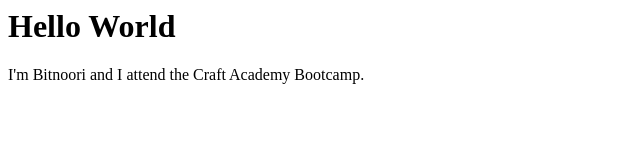
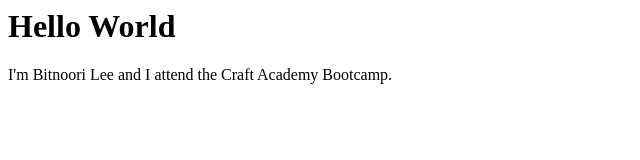
Before and after one commit to BitnooriLee/CraftAcamedy_Prep, a plain HTML site: page FirstWebPage/index.html in a window 1280 px wide. Shown: the full height of the page, 0-640 px from the left. Drawn offline with Linux system fonts and the light colour scheme.

Commit message:
First Commit

```diff
--- a/FirstWebPage/index.html
+++ b/FirstWebPage/index.html
@@ -1,2 +1,2 @@
 <h1>Hello World</h1>
-<p>I'm Bitnoori and I attend the Craft Academy Bootcamp.</p>
+<p>I'm Bitnoori Lee and I attend the Craft Academy Bootcamp.</p>
```
